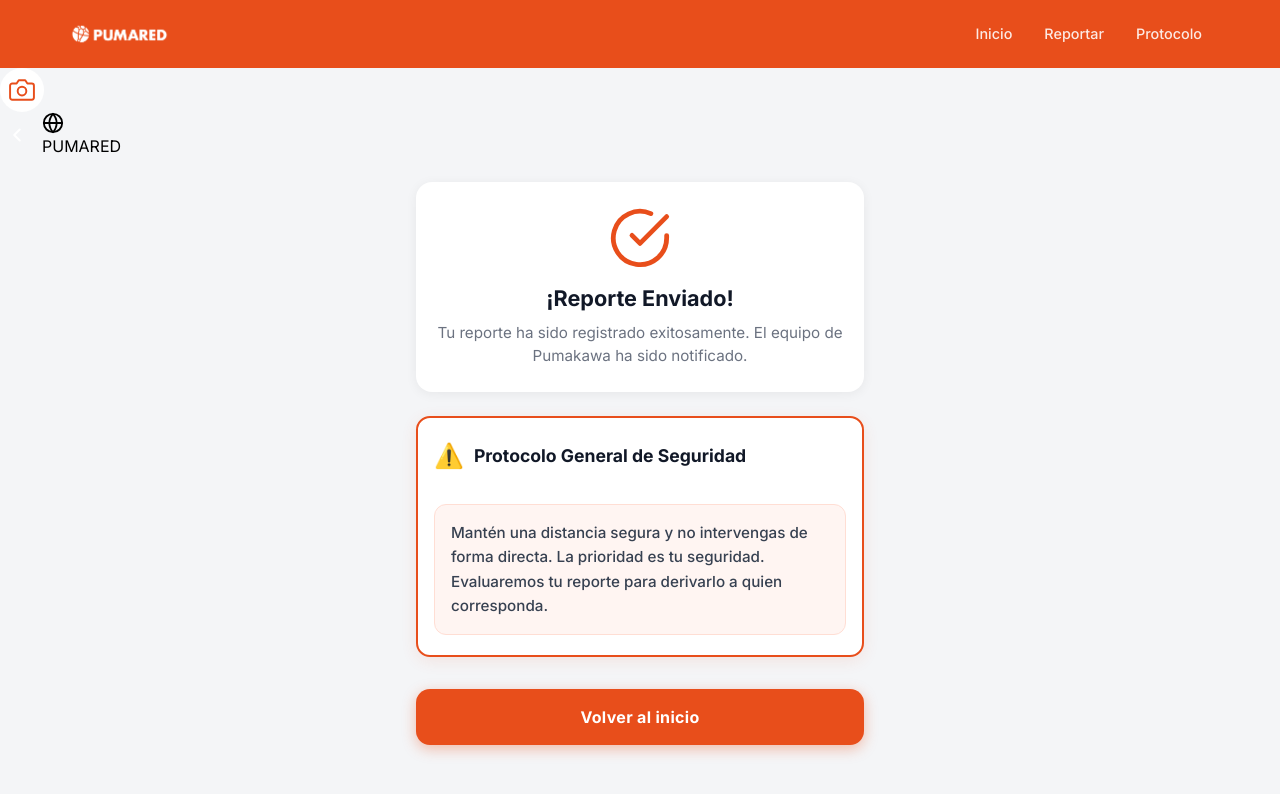
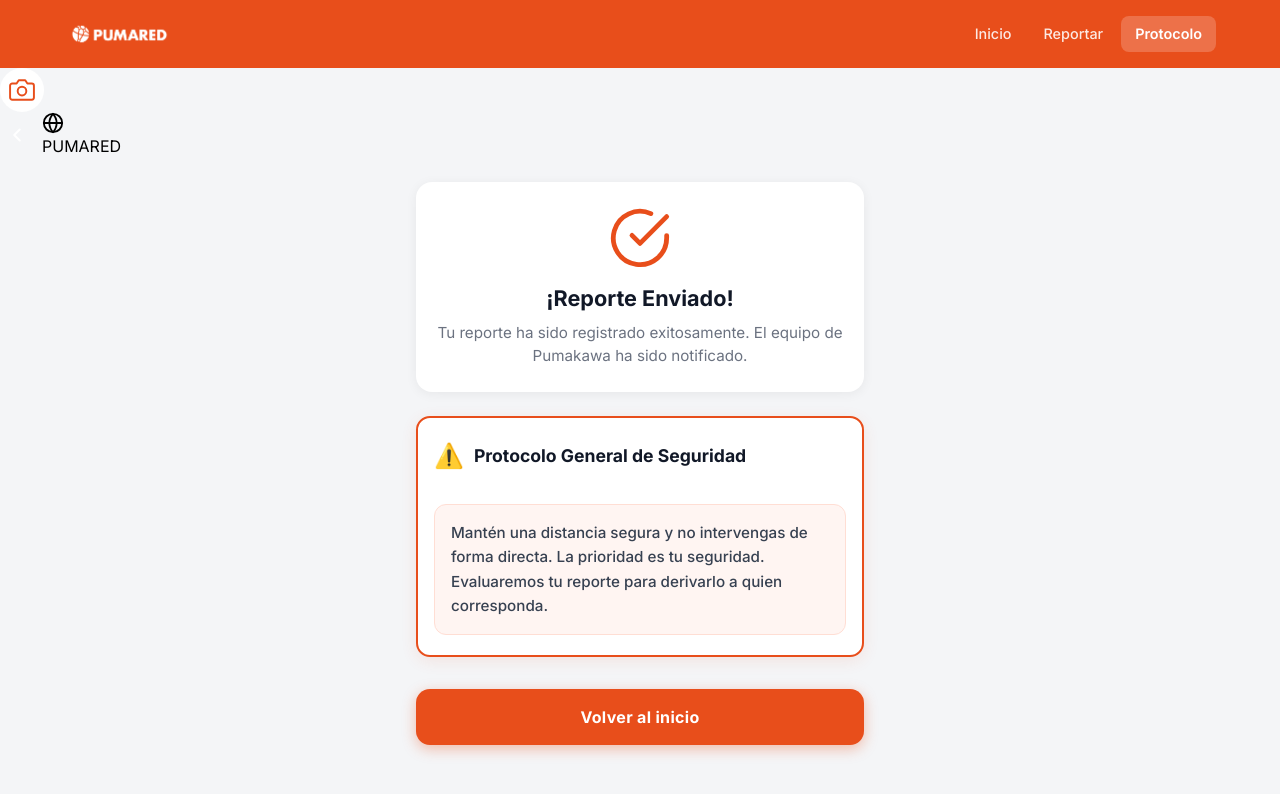
Before and after one commit to DiegoBottegoni/pumakawa-red-frontend, a React (Vite) app: page /protocolos in a window 1280 px wide. Shown: the top 794 px of the page. Built offline with nearby package versions, Linux system fonts and the light colour scheme.

Commit message:
arreglo rutas

```diff
--- a/src/components/Navbar/NavBar.jsx
+++ b/src/components/Navbar/NavBar.jsx
@@ -6,7 +6,7 @@ import "./NavBar.css";
 const NAV_LINKS = [
   { label: "Inicio", href: "/home" },
   { label: "Reportar", href: "/reportar" },
-  { label: "Protocolo", href: "/protocolo" },
+  { label: "Protocolo", href: "/protocolos" },
 ];
 
 /* ── Icons ──────────────────────────────────────────────────── */
```
